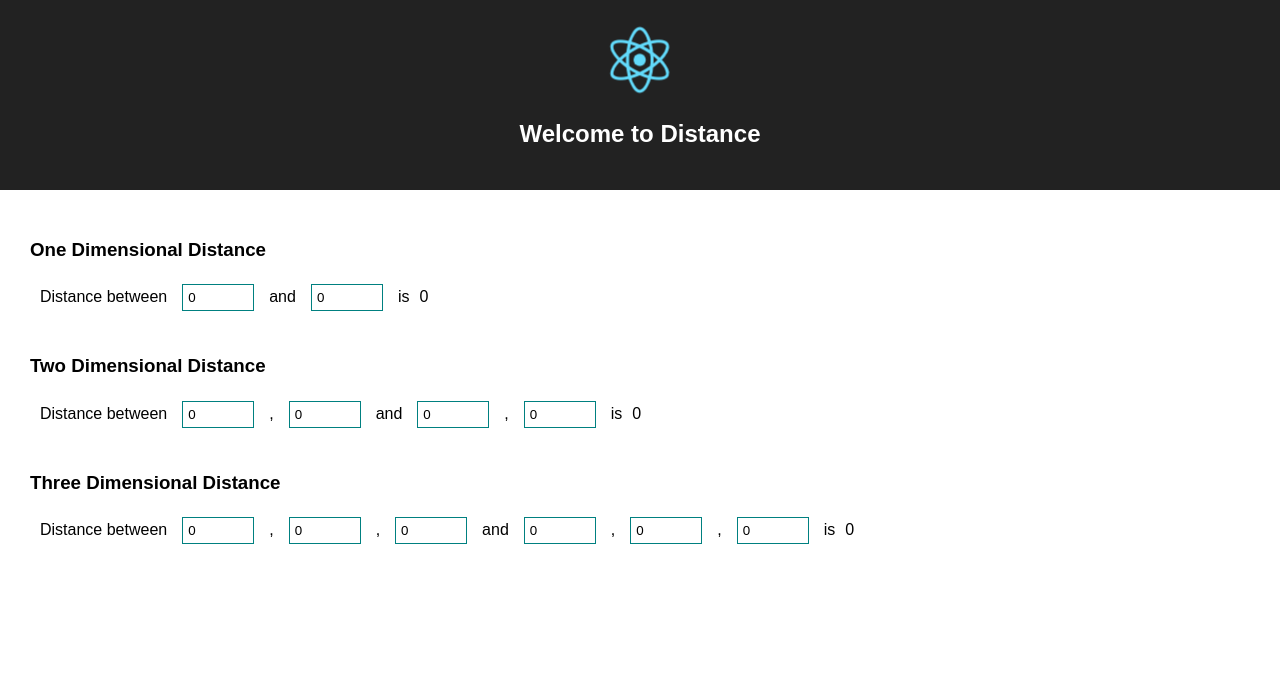
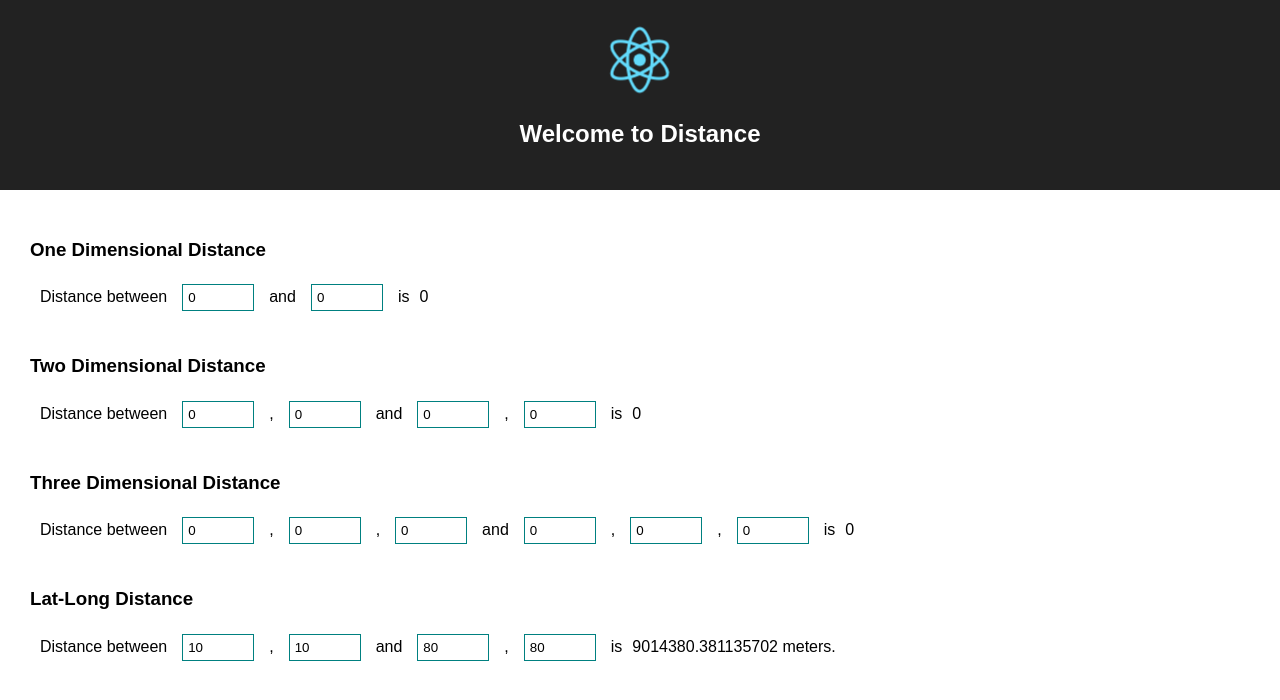
Before and after one commit to anusaini/react-distance, a React (Create React App) app: page / in a window 1280 px wide. Shown: the top 700 px of the page. Built offline with nearby package versions, Linux system fonts and the light colour scheme.

Commit message:
Lat Long Distance

```diff
--- a/src/Components/Distance/Distance.js
+++ b/src/Components/Distance/Distance.js
@@ -3,6 +3,7 @@ import './Distance.css'
 import OneD from './OneD.js'
 import TwoD from './TwoD.js'
 import ThreeD from './ThreeD.js'
+import LatLongD from './LatLongD';
 
 const Distance = () => {
     return (
@@ -10,6 +11,7 @@ const Distance = () => {
             <OneD />
             <TwoD />
             <ThreeD />
+            <LatLongD />
         </div>
     )
 }
--- /dev/null
+++ b/src/Components/Distance/LatLongD.js
@@ -0,0 +1,64 @@
+import React, {Component} from 'react'
+import LatLong from '../../Library/LatLong'
+
+class LatLongD extends Component {
+    constructor(props) {
+        super(props)
+        const a = new LatLong(10, 10)
+        const b = new LatLong(80, 80)
+        this.state = {
+            first: {
+                lat: a.lat,
+                long: a.long
+            },
+            second: {
+                lat: b.lat,
+                long: b.long
+            },
+            result: a.calculateDistance(b)
+        }
+        this.submitChange = this.submitChange.bind(this)
+    }
+
+    submitChange() {
+        let fValue_lat = document.getElementById('first.lat').value
+        let fValue_long = document.getElementById('first.long').value
+        let sValue_lat = document.getElementById('second.lat').value
+        let sValue_long = document.getElementById('second.long').value
+        fValue_lat = fValue_lat > 180 ? 180 : fValue_lat < -180 ? -180 : fValue_lat;
+        fValue_long = fValue_long > 180 ? 180 : fValue_long < -180 ? -180 : fValue_long;
+        sValue_lat = sValue_lat > 180 ? 180 : sValue_lat < -180 ? -180 : sValue_lat;
+        sValue_long = sValue_long > 180 ? 180 : sValue_long < -180 ? -180 : sValue_long;
+        const a = new LatLong(fValue_lat, fValue_long)
+        const b = new LatLong(sValue_lat, sValue_long)
+        this.setState(prev => ({
+            first: {
+                lat: a.lat, long: a.long
+            },
+            second: { lat: b.lat, long: b.long },
+            result: a.calculateDistance(b)
+        }))
+    }
+
+    render() {
+        return (
+            <div className="two-d">
+                <h3>Lat-Long Distance</h3>
+                <div>
+                    <label>Distance between</label>
+                    <input type="number" min="-180" max="180" name="first.lat" id="first.lat" placeholder="first.lat" value={this.state.first.lat} onChange={this.submitChange} />
+                    <label>,</label>
+                    <input type="number" min="-180" max="180" name="first.long" id="first.long" placeholder="first.long" value={this.state.first.long} onChange={this.submitChange} />
+                    <label>and</label>
+                    <input type="number" min="-180" max="180" name="second.lat" id="second.lat" placeholder="second.lat" value={this.state.second.lat} onChange={this.submitChange} />
+                    <label>,</label>
+                    <input type="number" min="-180" max="180" name="second.long" id="second.long" placeholder="second.long" value={this.state.second.long} onChange={this.submitChange} />
+                    <label>is</label>
+                    {this.state.result} meters.
+                </div>
+            </div>
+        )
+    }
+}
+
+export default LatLongD
--- /dev/null
+++ b/src/Library/LatLong.js
@@ -0,0 +1,20 @@
+// https://www.movable-type.co.uk/scripts/latlong.html
+
+class LatLong {
+    constructor(lat, long) {
+        this.lat = lat
+        this.long = long
+        this.radius = 6731e3 // https://en.wikipedia.org/wiki/Great-circle_distance#Radius_for_spherical_Earth
+        this.latR = this.lat * (Math.PI/180)
+    }
+    calculateDistance(other) {
+        const deltaLatR = (this.lat - other.lat) * (Math.PI/180)
+        const deltaLongR = (this.long - other.long) * (Math.PI/180)
+        const otherLatR = other.lat * (Math.PI/180)
+        const a = Math.pow(Math.sin(deltaLatR/2), 2) + ((Math.pow(Math.sin(deltaLongR/2),2) * (Math.cos(this.latR) * Math.cos(other.latR))))
+        const c = 2 * Math.atan2(Math.sqrt(a), Math.sqrt(1-a))
+        return this.radius * c
+    }
+}
+
+export default LatLong
```
